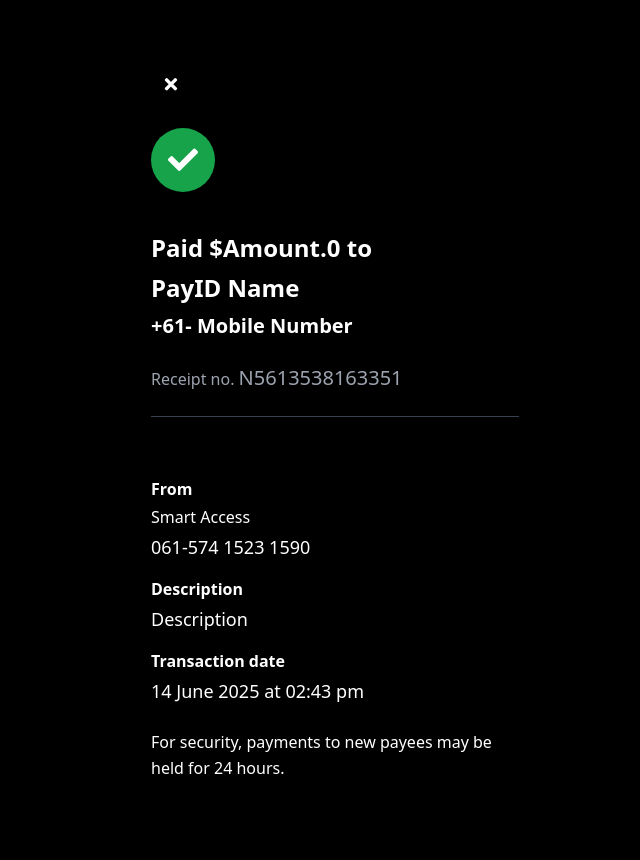
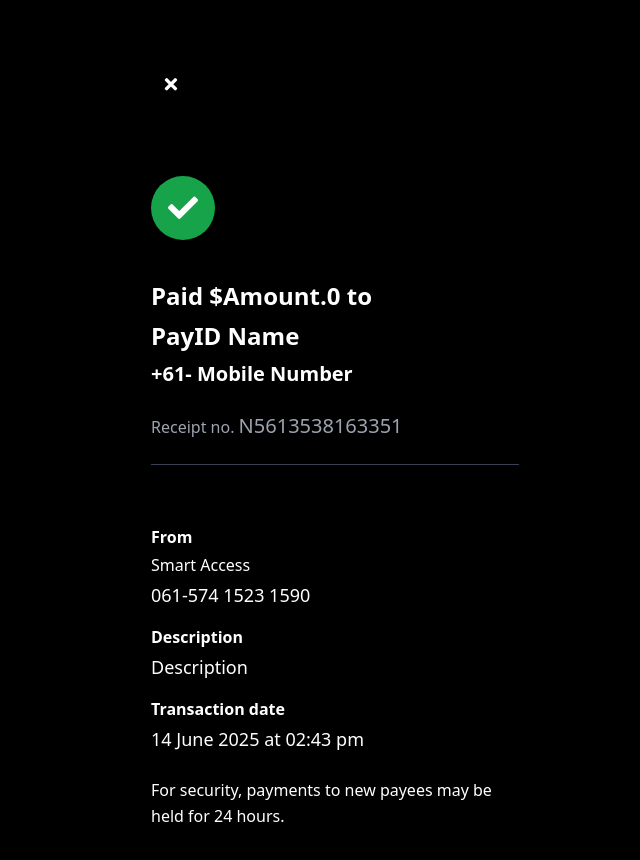
Before and after one commit to CNX175/Payment-Website, a plain HTML site: page page4.html in a window 1280 px wide. Shown: the whole page, without its empty margins (305-945 px from the left). Drawn offline with nearby package versions, Linux system fonts and the light colour scheme.

Commit message:
Update page4.html added break or space

```diff
--- a/page4.html
+++ b/page4.html
@@ -26,6 +26,9 @@
     >
       <i class="fas fa-times text-white text-lg"></i>
     </button>
+    <be></br>
+        <be></br>
+
 
     <div class="flex items-center justify-left mb-10">
       <div class="bg-green-600 rounded-full w-16 h-16 flex items-center justify-center">
```
